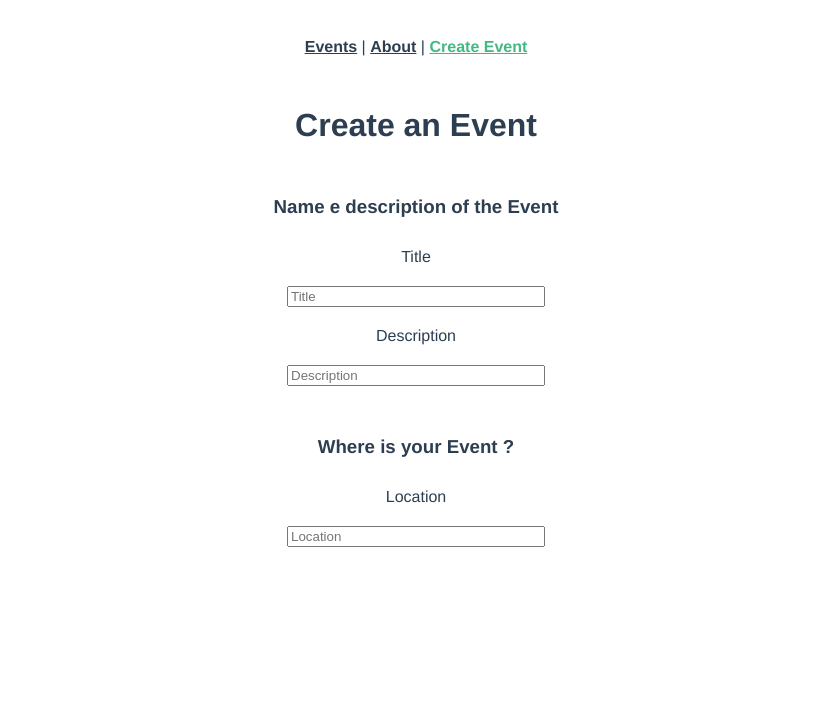
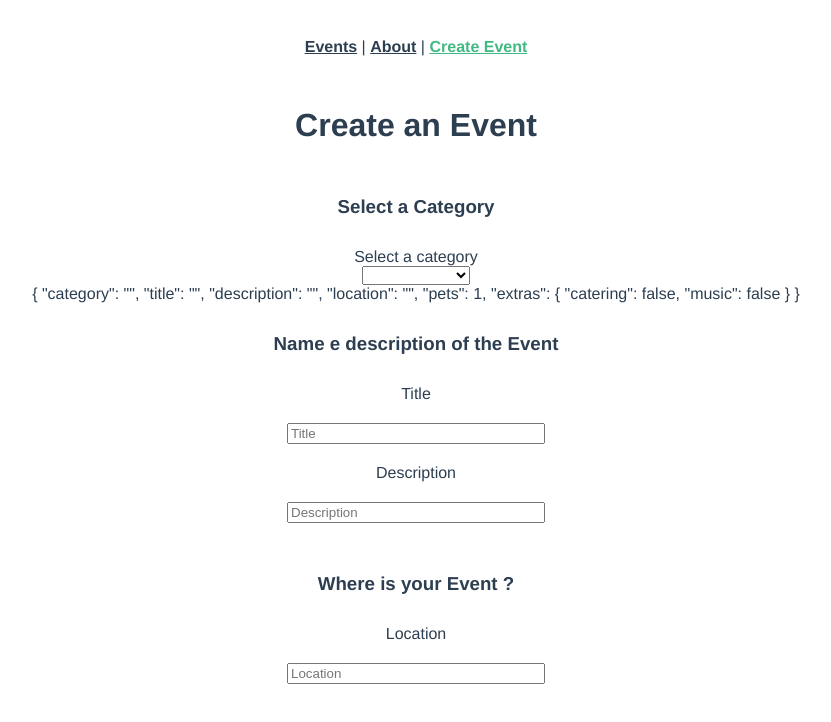
Before and after one commit to sylar9696/real-world-vue, a Vue app: page /create-event in a window 1280 px wide. Shown: the top 722 px of the page, without its empty margins (224-1055 px from the left). Built offline with nearby package versions, Linux system fonts and the light colour scheme.

Commit message:
BaseSalect component

```diff
--- /dev/null
+++ b/src/components/BaseSelect.vue
@@ -0,0 +1,39 @@
+<template>
+  <label v-if="label">{{ label }}</label>
+  <select
+    :value="modelValue"
+    v-bind="{
+      ...$attrs,
+      onChange: $event => {
+        $emit('update:modelValue', $event.target.value)
+      }
+    }"
+  >
+    <option
+      v-for="option in options"
+      :value="option"
+      :key="option"
+      :selected="option === modelValue"
+      >{{ option }}</option
+    >
+  </select>
+</template>
+
+<script>
+export default {
+  props: {
+    label: {
+      type: String,
+      default: ''
+    },
+    modelValue: {
+      type: [String, Number],
+      default: ''
+    },
+    options: {
+      type: Array,
+      required: true
+    }
+  }
+}
+</script>
--- a/src/views/CreateEvent.vue
+++ b/src/views/CreateEvent.vue
@@ -2,6 +2,13 @@
   <!-- Qui ci va il mio form con tutti i campi -->
   <h1>Create an Event</h1>
   <form>
+    <h3>Select a Category</h3>
+    <BaseSelect
+      :options="categories"
+      v-model="event.category"
+      label="Select a category"
+    />
+    {{ event }}
     <h3>Name e description of the Event</h3>
     <BaseInput v-model="event.title" label="Title" type="text" />
     <BaseInput v-model="event.description" label="Description" type="text" />
@@ -12,9 +19,20 @@
 
 <script>
 import BaseInput from '@/components/BaseInput'
+import BaseSelect from '@/components/BaseSelect'
+
 export default {
   data() {
     return {
+      categories: [
+        'sustainability',
+        'nature',
+        'animal welfare',
+        'housing',
+        'education',
+        'food',
+        'community'
+      ],
       event: {
         category: '',
         title: '',
@@ -29,7 +47,8 @@
     }
   },
   components: {
-    BaseInput
+    BaseInput,
+    BaseSelect
   }
 }
 </script>
```
